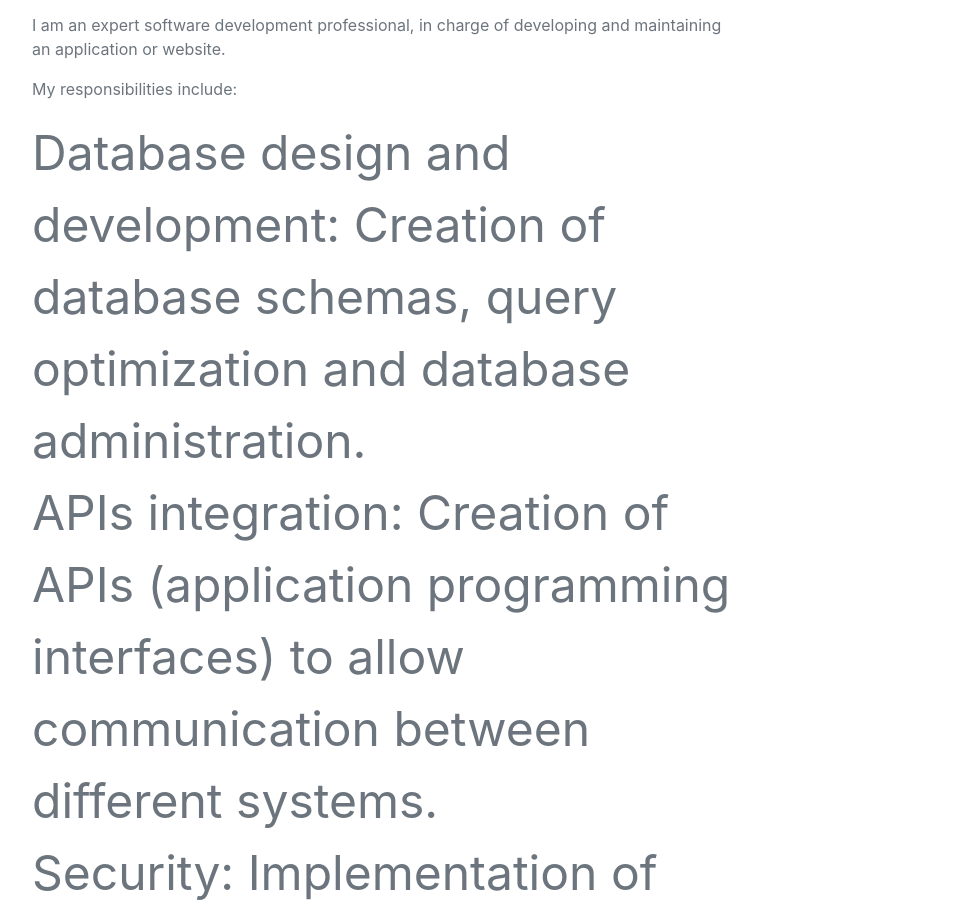
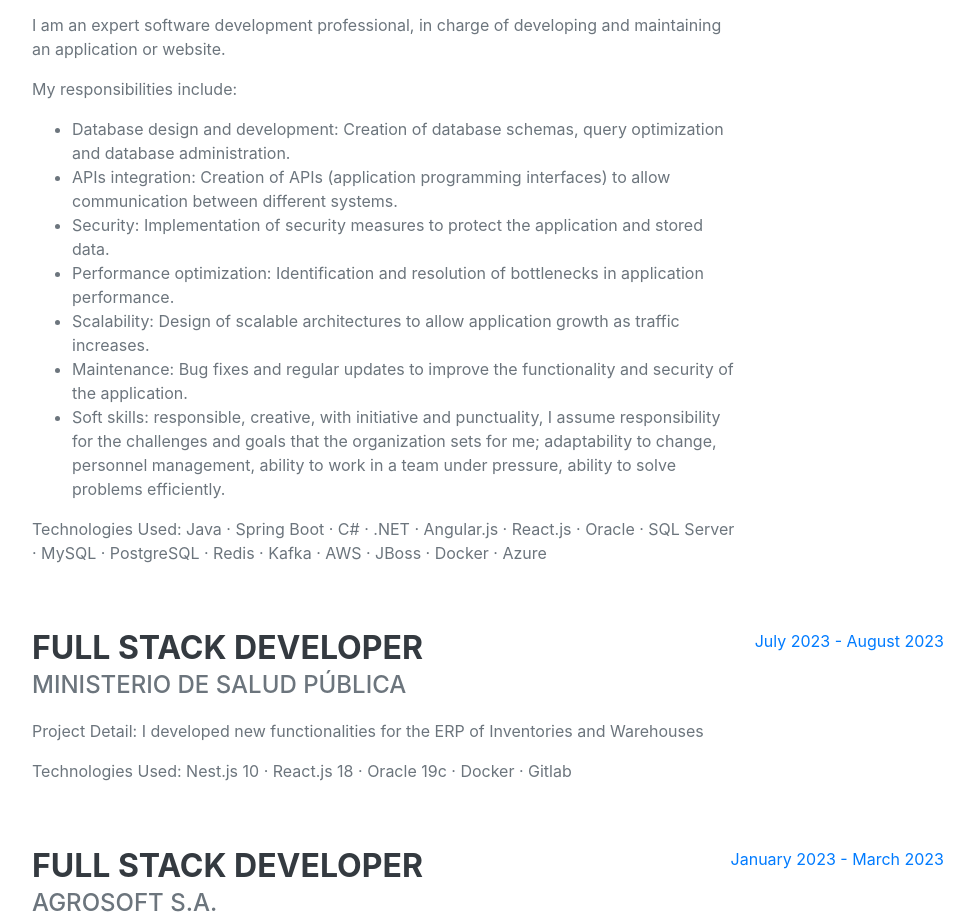
Before and after one commit to sevillacesar/sevillacesar.github.io, a plain HTML site: page index.html in a window 1280 px wide. Shown: the part 1074-1991 px from the top of the page, without its empty margins (288-1262 px from the left). Drawn offline with nearby package versions, Linux system fonts and the light colour scheme; a web font is replaced by a local one.

Commit message:
update CV

```diff
--- a/index.html
+++ b/index.html
@@ -56,7 +56,7 @@
                             <div class="subheading mb-3">Freelance</div>
                             <p>I am an expert software development professional, in charge of developing and maintaining an application or website.</p>
                             <p>My responsibilities include:</p>
-                            <ul class="list-inline dev-icons">
+                            <ul>
                                 <li>Database design and development: Creation of database schemas, query optimization and database administration.</li>
                                 <li>APIs integration: Creation of APIs (application programming interfaces) to allow communication between different systems.</li>
                                 <li>Security: Implementation of security measures to protect the application and stored data.</li>
```
